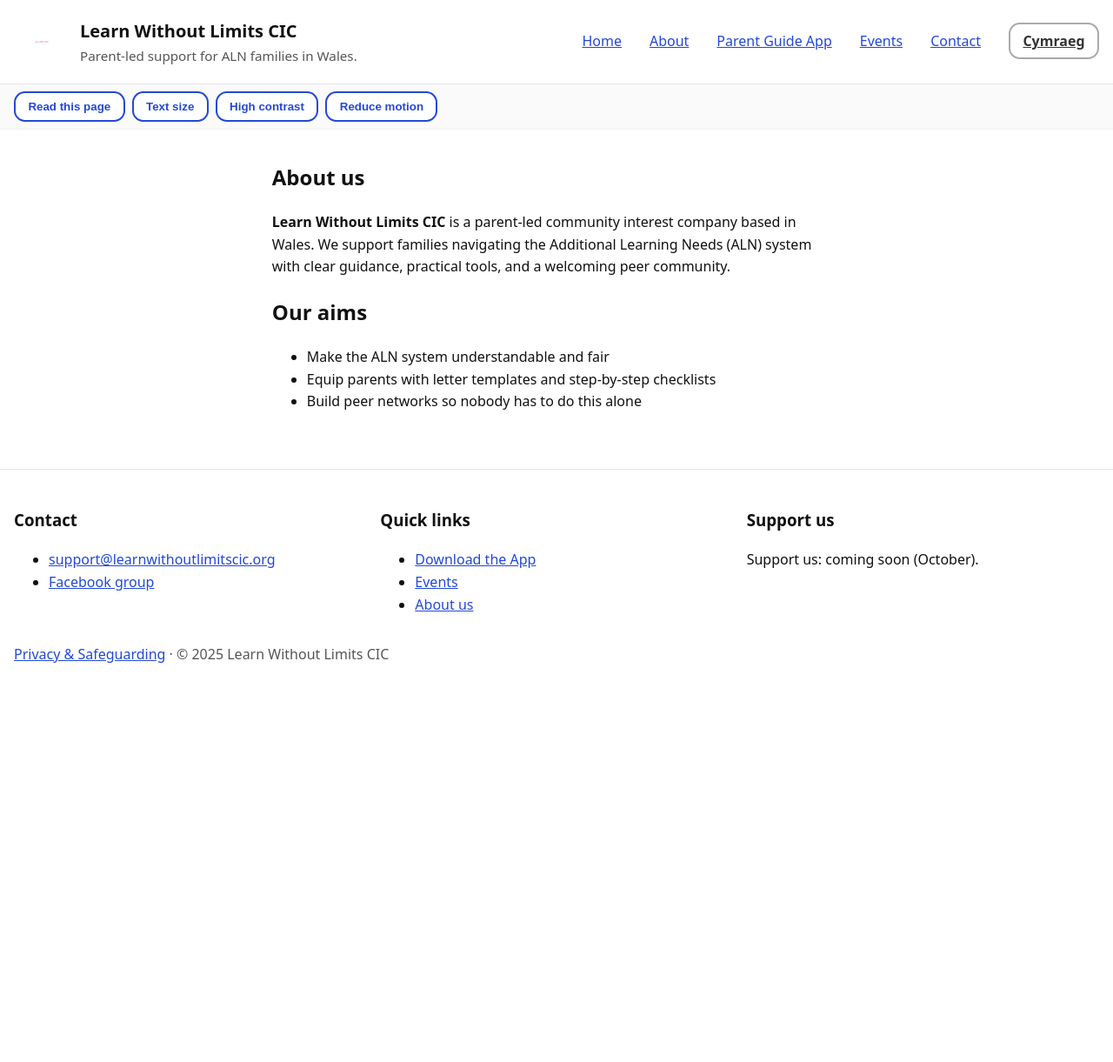
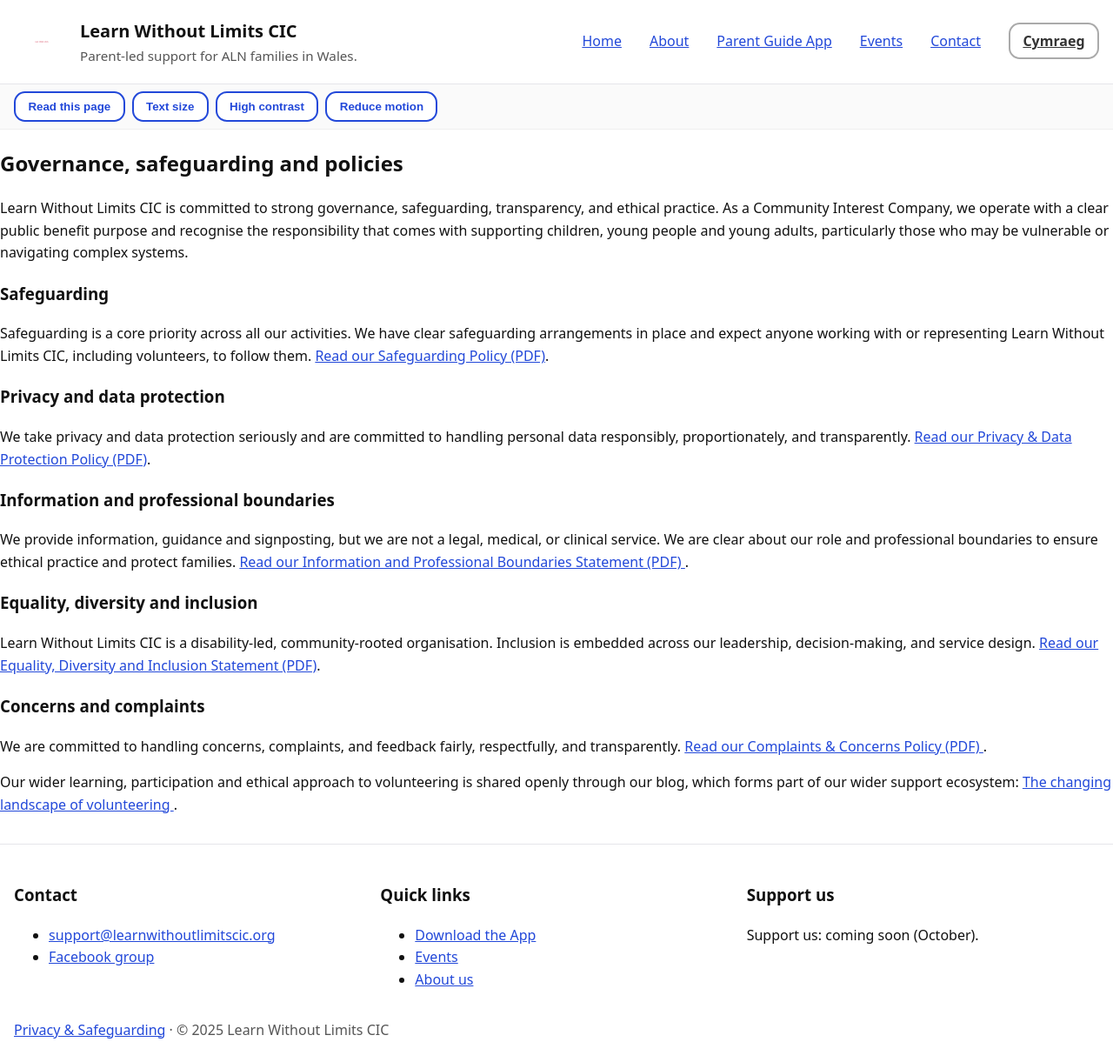
Before and after one commit to StephShobiye/learnwithoutlimitscic.github.io, a Jekyll site: the page about.en.html, which Jekyll copies as it is, in a window 1280 px wide and 1221 px high. Shown: the whole window at 87% size. Built offline with Jekyll 4.4.1, drawn with Linux system fonts in a browser that asks for light colours.

Commit message:
Update about.en.html
Update About page text to improve SEO and add the Governance and Policy docs section.

```diff
--- a/about.en.html
+++ b/about.en.html
@@ -4,7 +4,8 @@
   <meta charset="utf-8">
   <meta name="viewport" content="width=device-width, initial-scale=1">
   <title>About | Learn Without Limits CIC</title>
-  <meta name="description" content="Parent-led support for ALN families in Wales.">
+  <meta name="description" content="Learn Without Limits CIC supports children, young people and young adults with Additional Learning Needs and disabilities in Wales through practical guidance, digital tools and community support.">
+
   <link rel="preload" href="/assets/css/styles.css" as="style">
   <link rel="stylesheet" href="/assets/css/styles.css">
   <link rel="alternate" href="/index.cy.html" hreflang="cy">
@@ -42,16 +43,61 @@
   </div>
   <main id="main" tabindex="-1">
 
-<section class="content">
-  <h1>About us</h1>
-  <p><strong>Learn Without Limits CIC</strong> is a parent‑led community interest company based in Wales. We support families navigating the Additional Learning Needs (ALN) system with clear guidance, practical tools, and a welcoming peer community.</p>
-  <h2>Our aims</h2>
-  <ul>
-    <li>Make the ALN system understandable and fair</li>
-    <li>Equip parents with letter templates and step‑by‑step checklists</li>
-    <li>Build peer networks so nobody has to do this alone</li>
-  </ul>
-</section>
+<h2>Governance, safeguarding and policies</h2>
+
+<p>
+  Learn Without Limits CIC is committed to strong governance, safeguarding, transparency, and ethical practice.
+  As a Community Interest Company, we operate with a clear public benefit purpose and recognise the responsibility
+  that comes with supporting children, young people and young adults, particularly those who may be vulnerable
+  or navigating complex systems.
+</p>
+
+<h3>Safeguarding</h3>
+<p>
+  Safeguarding is a core priority across all our activities. We have clear safeguarding arrangements in place
+  and expect anyone working with or representing Learn Without Limits CIC, including volunteers, to follow them.
+  <a href="/policies/lwl-safeguarding-policy.pdf">Read our Safeguarding Policy (PDF)</a>.
+</p>
+
+<h3>Privacy and data protection</h3>
+<p>
+  We take privacy and data protection seriously and are committed to handling personal data responsibly,
+  proportionately, and transparently.
+  <a href="/policies/lwl-privacy-and-data-protection-policy.pdf">Read our Privacy &amp; Data Protection Policy (PDF)</a>.
+</p>
+
+<h3>Information and professional boundaries</h3>
+<p>
+  We provide information, guidance and signposting, but we are not a legal, medical, or clinical service.
+  We are clear about our role and professional boundaries to ensure ethical practice and protect families.
+  <a href="/policies/lwl-information-and-professional-boundaries-statement.pdf">
+    Read our Information and Professional Boundaries Statement (PDF)
+  </a>.
+</p>
+
+<h3>Equality, diversity and inclusion</h3>
+<p>
+  Learn Without Limits CIC is a disability-led, community-rooted organisation. Inclusion is embedded across our
+  leadership, decision-making, and service design.
+  <a href="/policies/lwl-edi-statement.pdf">Read our Equality, Diversity and Inclusion Statement (PDF)</a>.
+</p>
+
+<h3>Concerns and complaints</h3>
+<p>
+  We are committed to handling concerns, complaints, and feedback fairly, respectfully, and transparently.
+  <a href="/policies/lwl-complaints-and-concerns-policy.pdf">
+    Read our Complaints &amp; Concerns Policy (PDF)
+  </a>.
+</p>
+
+<p>
+  Our wider learning, participation and ethical approach to volunteering is shared openly through our blog,
+  which forms part of our wider support ecosystem:
+  <a href="https://learnwithoutlimitscic.blogspot.com/2026/01/the-changing-landscape-of-volunteering.html">
+    The changing landscape of volunteering
+  </a>.
+</p>
+
 
   </main>
   <footer class="site-footer" role="contentinfo">
```
